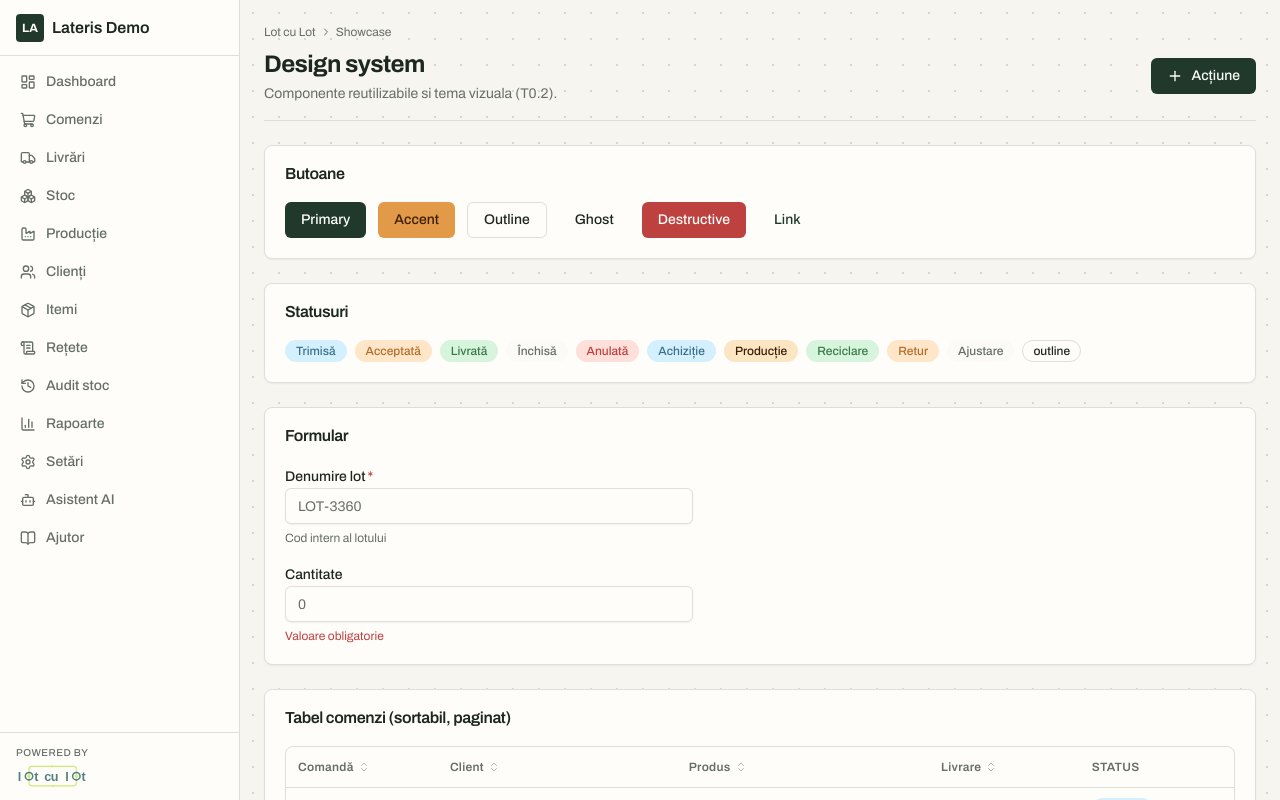
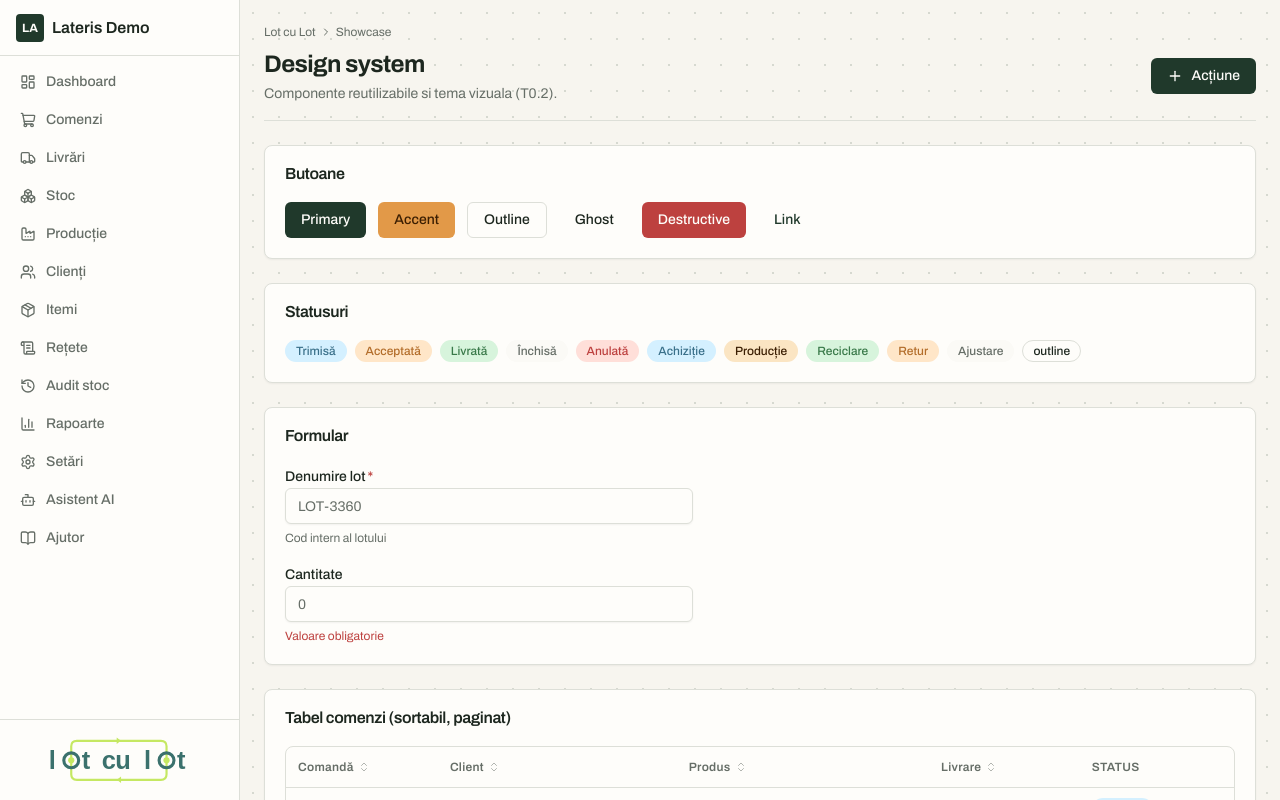
Before and after one commit to Economie-Circulara/economie-circulara-web-app, a Next.js app: page /showcase in a window 1280 px wide. Shown: the top 800 px of the page. Built offline with nearby package versions, Linux system fonts and the light colour scheme.

Commit message:
feat: keep homepage available after login

```diff
--- a/src/app/page.tsx
+++ b/src/app/page.tsx
@@ -81,7 +81,14 @@ export default async function Home({ searchParams }: HomeProps = {}) {
   }
 
   const user = await getCurrentUser();
-  if (user) redirect(homePathForRole(user.role));
+  const userHomePath = user ? homePathForRole(user.role) : null;
+  const userHomeLabel = user
+    ? user.role === "client"
+      ? "Mergi la portalul tău"
+      : user.role === "super_admin"
+        ? "Administrează platforma"
+        : "Mergi la dashboard"
+    : null;
 
   const h = await headers();
   const hint = resolveTenant(h.get("host"), "/", process.env.NEXT_PUBLIC_ROOT_DOMAIN);
@@ -115,7 +122,7 @@ export default async function Home({ searchParams }: HomeProps = {}) {
           ) : null}
         </div>
         <Button asChild size="sm" variant="outline">
-          <Link href="/login">Autentificare</Link>
+          <Link href={userHomePath ?? "/login"}>{user ? "Contul meu" : "Autentificare"}</Link>
         </Button>
       </header>
 
@@ -129,11 +136,25 @@ export default async function Home({ searchParams }: HomeProps = {}) {
           clientului — și dovedește-l cu documente.
         </p>
 
-        <div className="mt-8 flex flex-wrap gap-3">
-          <Button asChild variant="accent" size="lg">
-            <Link href="/login">Intră în platformă</Link>
-          </Button>
-        </div>
+        {user && userHomePath && userHomeLabel ? (
+          <div className="bg-card mt-8 max-w-xl rounded-xl border p-5 shadow-sm">
+            <p className="font-semibold">
+              Ești autentificat{user.fullName ? ` ca ${user.fullName}` : ""}.
+            </p>
+            <p className="text-muted-foreground mt-1 text-sm">
+              Continuă în spațiul tău de lucru din platformă.
+            </p>
+            <Button asChild variant="accent" size="lg" className="mt-4 w-full sm:w-auto">
+              <Link href={userHomePath}>{userHomeLabel}</Link>
+            </Button>
+          </div>
+        ) : (
+          <div className="mt-8 flex flex-wrap gap-3">
+            <Button asChild variant="accent" size="lg">
+              <Link href="/login">Intră în platformă</Link>
+            </Button>
+          </div>
+        )}
 
         <section aria-labelledby="capabilities" className="mt-16">
           <h2 id="capabilities" className="sr-only">
@@ -151,8 +172,9 @@ export default async function Home({ searchParams }: HomeProps = {}) {
       </main>
 
       <footer className="text-muted-foreground px-6 py-6 text-xs sm:px-10">
-        Accesul se face pe invitație. Dacă organizația ta folosește platforma, cere un cont
-        administratorului ei.
+        {user
+          ? "Ești autentificat și poți reveni oricând în spațiul tău de lucru."
+          : "Accesul se face pe invitație. Dacă organizația ta folosește platforma, cere un cont administratorului ei."}
       </footer>
     </div>
   );
--- a/src/components/layout/sidebar.tsx
+++ b/src/components/layout/sidebar.tsx
@@ -110,15 +110,17 @@ function SidebarNav({ items, onNavigate }: { items: NavItem[]; onNavigate?: () =
   );
 }
 
-/** Atribuire discreta a platformei, separata de identitatea white-label a tenantului. */
-function PlatformAttribution() {
+/** Logo-ul platformei, separat de identitatea white-label a tenantului. */
+function PlatformLogoLink() {
   return (
-    <div className="border-t px-4 py-3">
-      <p className="text-muted-foreground mb-1 text-[10px] font-medium tracking-wider uppercase">
-        Powered by
-      </p>
-      {/* eslint-disable-next-line @next/next/no-img-element */}
-      <img src="/lot-cu-lot-logo.svg" alt="Lot cu Lot" className="h-6 w-auto max-w-28 opacity-70" />
+    <div className="flex justify-center border-t px-4 py-4">
+      <Link
+        href="/"
+        className="rounded-md opacity-80 transition-opacity hover:opacity-100 focus-visible:ring-2 focus-visible:ring-ring focus-visible:ring-offset-2 focus-visible:outline-none"
+      >
+        {/* eslint-disable-next-line @next/next/no-img-element */}
+        <img src="/lot-cu-lot-logo.svg" alt="Lot cu Lot" className="h-12 w-auto max-w-full" />
+      </Link>
     </div>
   );
 }
@@ -128,7 +130,7 @@ export function Sidebar({ orgName, logoUrl, items }: SidebarProps) {
     <aside className="sticky top-0 hidden h-svh w-60 shrink-0 flex-col border-r bg-card lg:flex">
       <SidebarBrand orgName={orgName} logoUrl={logoUrl} />
       <SidebarNav items={items} />
-      <PlatformAttribution />
+      <PlatformLogoLink />
     </aside>
   );
 }
```
Also changed, not shown: 4 other files (tests, documents, lock files or other folders).
